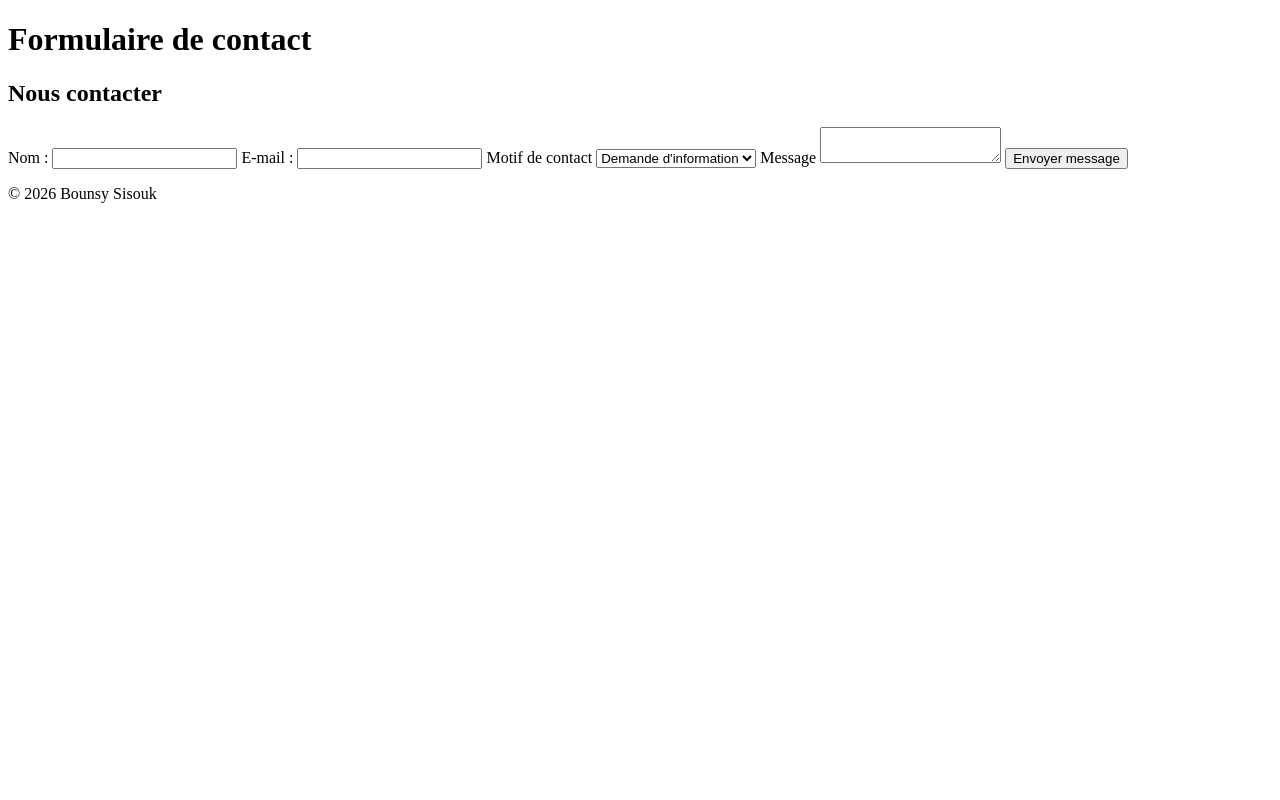
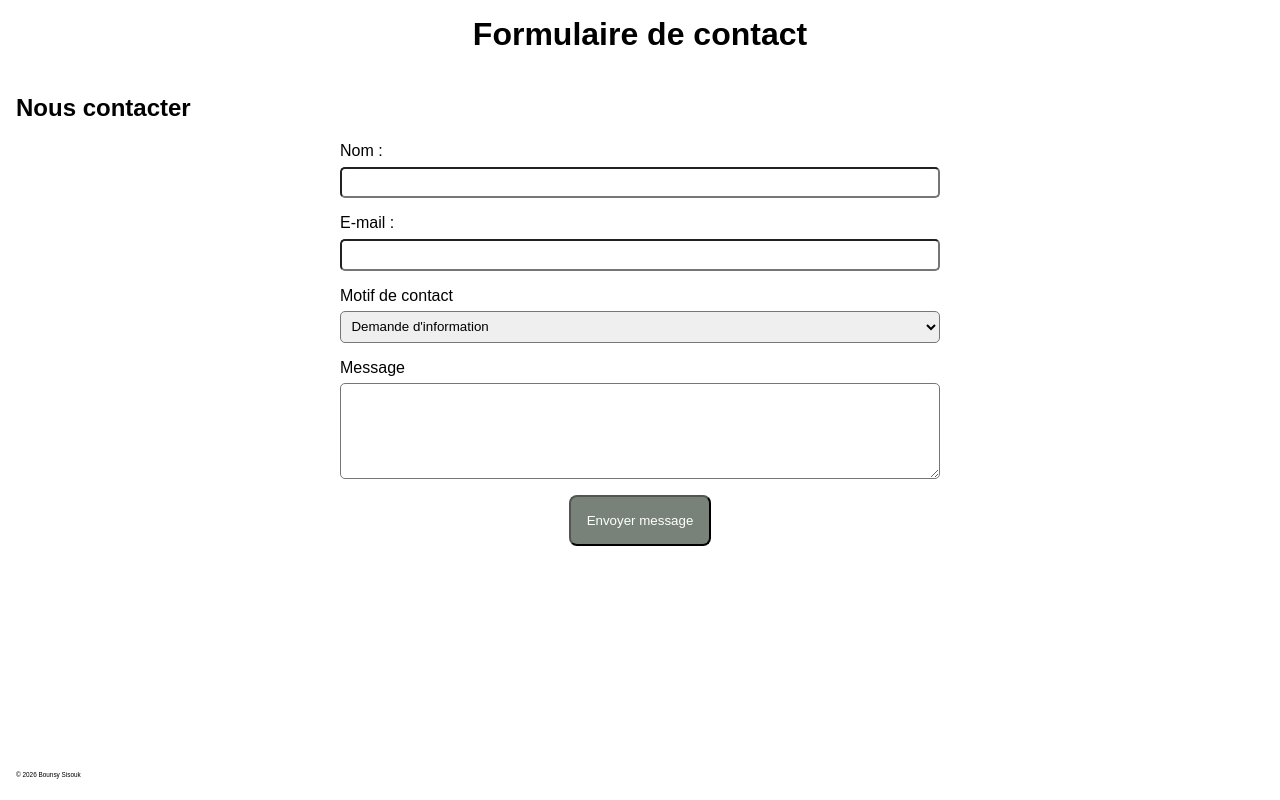
Before and after one commit to bounsysisouk/kata-web-5-la-machine---invocation, a plain HTML site: page bloc1/kata/kata-html/index.html in a window 1280 px wide. Drawn offline with Linux system fonts and the light colour scheme.

Commit message:
amélioration du formulaire de contact HTML et CSS

```diff
--- a/bloc1/kata/kata-html/index.html
+++ b/bloc1/kata/kata-html/index.html
@@ -4,6 +4,7 @@
     <meta charset="UTF-8">
     <meta name="viewport" content="width=device-width, initial-scale=1.0">
     <title>Kata Web4</title>
+    <link rel="stylesheet" href="style.css">
 </head>
 <body>
     <header>
@@ -16,19 +17,26 @@
 
             <!-- Destination à définir lorsqu'un serveur de traitement sera disponible -->
             <form action="" method="post">
+                <div class="form-group">
                     <label for="name">Nom :</label>
                     <input type="text" id="name" name="Nom_utilisateur" required/>
+                </div>
+                <div class="form-group">
                     <label for="mail">E-mail :</label>
                     <input type="email" id="mail" name="Adresse_email" required/>
+                </div>
+                <div class="form-group">
                     <label for="select">Motif de contact</label>
                     <select name="Motif_de_contact" id="select" required>
                         <option value="Demande d'information">Demande d'information</option>
                         <option value="Réclamation">Réclamation</option>
                         <option value="Autre">Autre</option>
                     </select>
+                </div>
+                <div class="form-group">
                     <label for="msg">Message</label>
                     <textarea name="Message_utilisateur" id="msg" required></textarea>
-
+                </div>
                 <button type="submit">Envoyer message</button>
             </form>
         </section>
--- /dev/null
+++ b/bloc1/kata/kata-html/style.css
@@ -0,0 +1,53 @@
+* {
+    box-sizing: border-box;
+}
+body {
+    min-height: 100vh;
+    display: flex;
+    flex-direction: column;
+    margin: 0;
+    padding: 1rem;
+    font-family: Arial, Helvetica, sans-serif;
+
+}
+h1 {
+    margin-top: 0;
+    text-align: center;
+}
+
+form {
+    margin: 0 auto;
+    width: 100%;
+    max-width: 600px;
+    box-sizing: border-box;
+}
+.form-group {
+    display: flex;
+    flex-direction: column;
+    gap: 0.4rem;
+    margin-bottom: 1rem;
+}
+input,
+select,
+textarea {
+    width: 100%;
+    border-radius: 5px;
+    padding: 0.4rem;
+}
+textarea{
+    height: 6rem;
+}
+button {
+    background-color: #788278;
+    padding: 1rem;
+    border-radius: 8px;
+    cursor: pointer;
+    color: #FFFFFF;
+    display: block;
+    margin: 0 auto;
+}
+footer {
+    font-size: 0.4rem;
+    margin-top: auto;
+
+}
```
Lines whose indentation alone changed are shown as unchanged.
